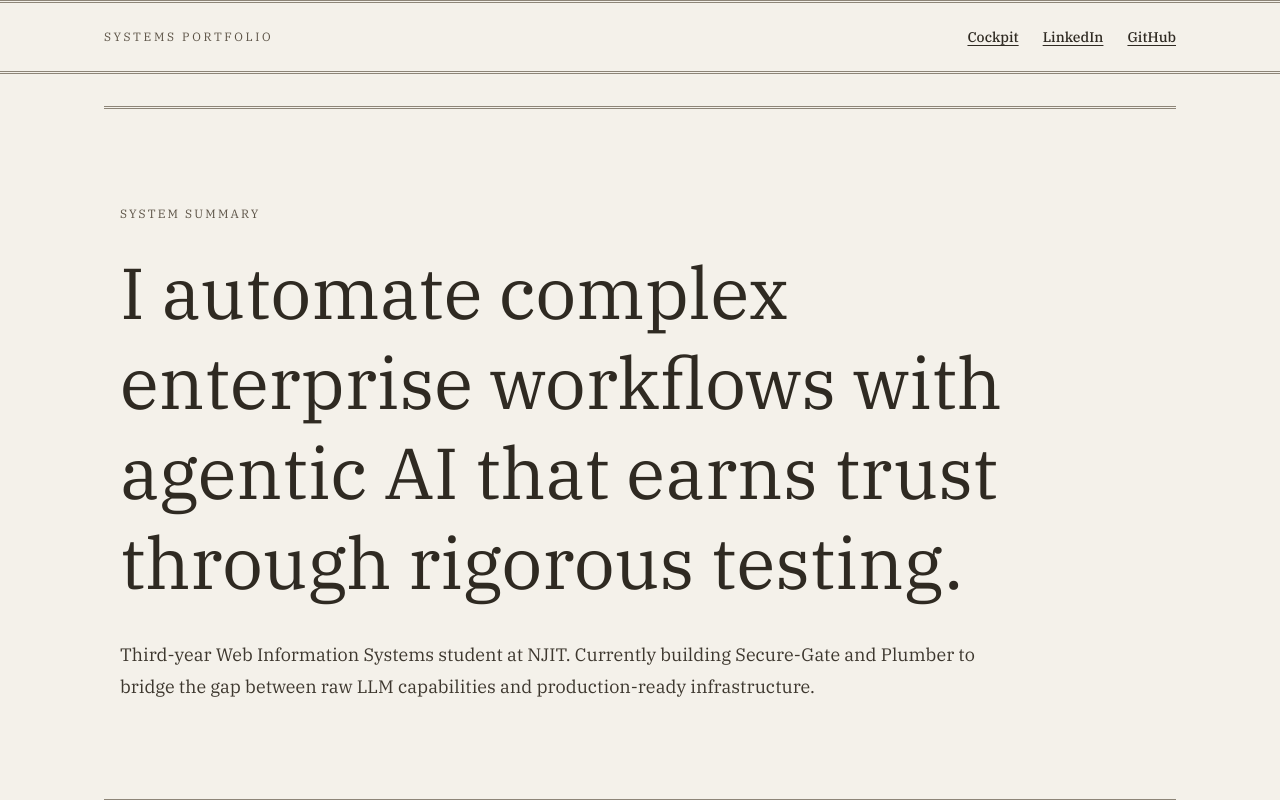
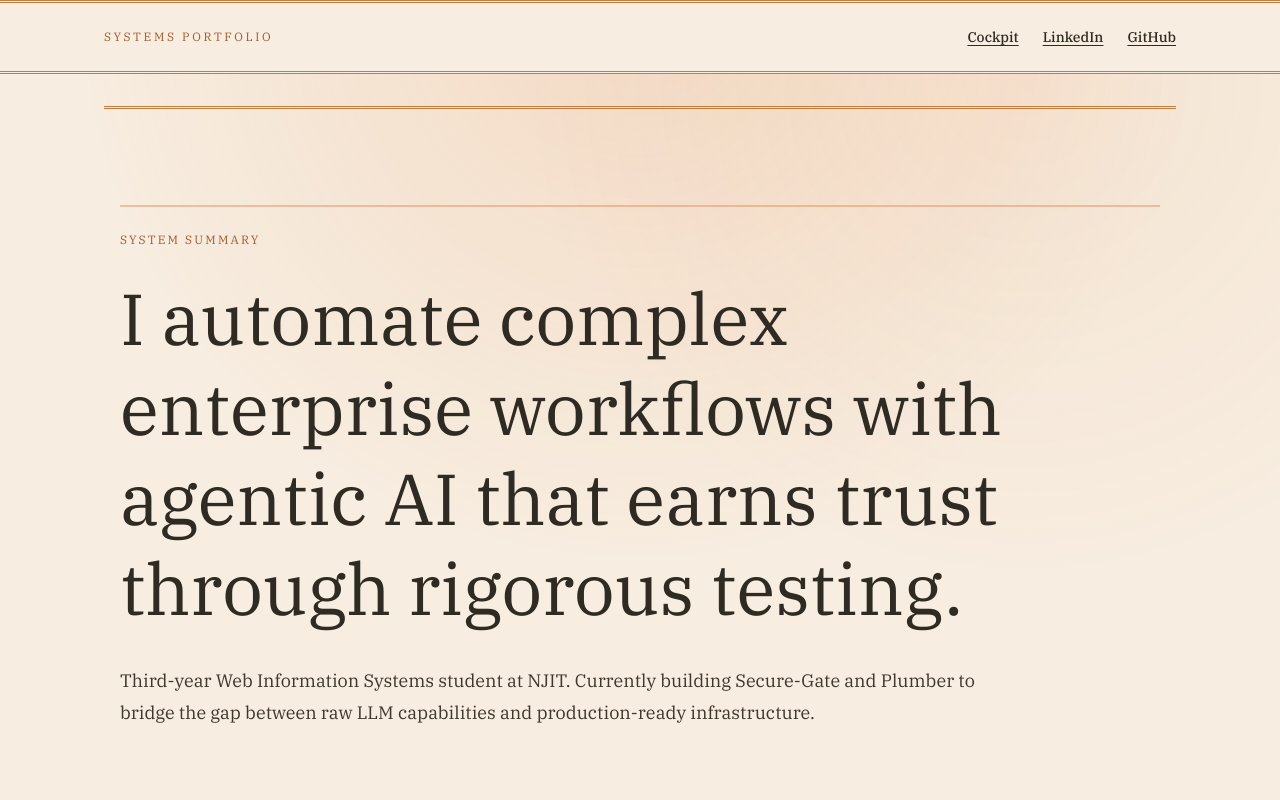
Before and after one commit to bsabio/IS421_final, a Next.js app in the folder my-app/: page / in a window 1280 px wide. Shown: the top 800 px of the page. Built offline with nearby package versions, Linux system fonts and the light colour scheme.

Commit message:
updated style of the page

```diff
--- a/my-app/app/cockpit/page.tsx
+++ b/my-app/app/cockpit/page.tsx
@@ -63,12 +63,12 @@ export default function CockpitPage() {
 
   return (
     <div className="min-h-screen relative z-0">
-      <header className="section-divider bg-[#f4f1ea] sticky top-0 z-20">
+      <header className="section-divider nav-bar sticky top-0 z-20">
         <div className="mx-auto flex w-full max-w-6xl items-center justify-between px-6 py-6 md:px-10">
           <Link href="/" className="vintage-link text-sm">
             Return to Portfolio
           </Link>
-          <span className="text-xs uppercase tracking-[0.22em] text-[#5a5144]">
+          <span className="text-xs uppercase tracking-[0.22em] text-[#a25a2b]">
             AI OPERATING COCKPIT
           </span>
         </div>
@@ -76,6 +76,7 @@ export default function CockpitPage() {
 
       <main className="mx-auto w-full max-w-6xl px-6 pb-24 md:px-10 md:pb-36 relative z-10">
         <section className="section-divider py-10 md:py-12 px-2 md:px-4 mt-8">
+          <div className="accent-rule mb-4"></div>
           <div className="grid gap-3 text-xs uppercase tracking-[0.18em] text-[#5a5144] md:grid-cols-3">
             <p>SYSTEM: OPERATIONAL</p>
             <p>VERSION: 1.0.4</p>
@@ -84,6 +85,7 @@ export default function CockpitPage() {
         </section>
 
         <section className="section-divider py-16 md:py-24 px-2 md:px-4 mt-8">
+          <div className="accent-rule mb-6"></div>
           <div className="grid gap-8 md:grid-cols-[320px_minmax(0,1fr)]">
             <aside className="memo-box">
               <h2 className="memo-label mb-4">Knowledge Corpus (_corpus)</h2>
@@ -128,6 +130,7 @@ export default function CockpitPage() {
         </section>
 
         <section className="section-divider py-16 md:py-24 px-2 md:px-4 mt-8">
+          <div className="accent-rule mb-6"></div>
           <h2 className="memo-label mb-6">The Console</h2>
           <div className="memo-box">
             <div className="space-y-2 text-sm text-[#3d372e]">
--- a/my-app/app/globals.css
+++ b/my-app/app/globals.css
@@ -2,16 +2,19 @@
 @import "tailwindcss";
 
 :root {
-  --background: #f4f1ea;
+  --background: #f7ede0;
   --foreground: #2f2a22;
-  --line: #8d8578;
-  --panel: #f7f4ed;
-  --accent: #c97d48;
-  --accent-hover: #b66a34;
+  --line: #c57c3f;
+  --panel: #fbefe2;
+  --accent: #e07a37;
+  --accent-hover: #c96526;
 }
 
 body {
   background-color: var(--background);
+  background-image:
+    radial-gradient(circle at top, rgba(224, 122, 55, 0.16), transparent 55%),
+    radial-gradient(circle at 80% 10%, rgba(224, 122, 55, 0.08), transparent 40%);
   color: var(--foreground);
   font-family: var(--font-ibm-plex-serif), serif;
   position: relative;
@@ -26,7 +29,11 @@ body {
 }
 
 .vintage-link:hover {
-  color: #1f1b14;
+  color: var(--accent);
+}
+
+.nav-bar {
+  background-color: var(--background);
 }
 
 .section-divider {
@@ -39,13 +46,18 @@ body {
   background: var(--panel);
   padding: 1.75rem 1.5rem;
   position: relative;
+  box-shadow: 0 0 0 1px rgba(224, 122, 55, 0.08);
 }
 
 .memo-label {
   font-size: 0.75rem;
   letter-spacing: 0.18em;
   text-transform: uppercase;
-  color: #5a5144;
+  color: #a25a2b;
+}
+
+.accent-rule {
+  border-top: 2px solid rgba(224, 122, 55, 0.4);
 }
 
 .vintage-button {
--- a/my-app/app/page.tsx
+++ b/my-app/app/page.tsx
@@ -49,9 +49,9 @@ export default function Home() {
 
   return (
     <div className="min-h-screen relative z-0">
-      <header className="section-divider bg-[#f4f1ea] sticky top-0 z-20">
+      <header className="section-divider nav-bar sticky top-0 z-20">
         <div className="mx-auto flex w-full max-w-6xl items-center justify-between px-6 py-6 md:px-10">
-          <span className="text-xs uppercase tracking-[0.22em] text-[#5a5144]">
+          <span className="text-xs uppercase tracking-[0.22em] text-[#a25a2b]">
             SYSTEMS PORTFOLIO
           </span>
           <nav className="flex items-center gap-6 text-sm">
@@ -83,6 +83,7 @@ export default function Home() {
 
       <main className="mx-auto w-full max-w-6xl px-6 pb-24 md:px-10 md:pb-36 relative z-10">
         <section className="section-divider py-16 md:py-24 px-2 md:px-4 mt-8">
+          <div className="accent-rule mb-6"></div>
           <p className="memo-label">
             SYSTEM SUMMARY
           </p>
@@ -96,6 +97,7 @@ export default function Home() {
 
         <section className="section-divider py-16 md:py-24 px-2 md:px-4 mt-8">
           <div className="mb-12 md:mb-16">
+            <div className="accent-rule mb-6"></div>
             <p className="memo-label">
               TECHNICAL MEMORANDUMS
             </p>
@@ -138,6 +140,7 @@ export default function Home() {
 
         <section className="section-divider py-16 md:py-24 px-2 md:px-4 mt-8">
           <div className="mb-12 md:mb-16">
+            <div className="accent-rule mb-6"></div>
             <p className="memo-label">
               WORKFLOW FRAMEWORK
             </p>
```
